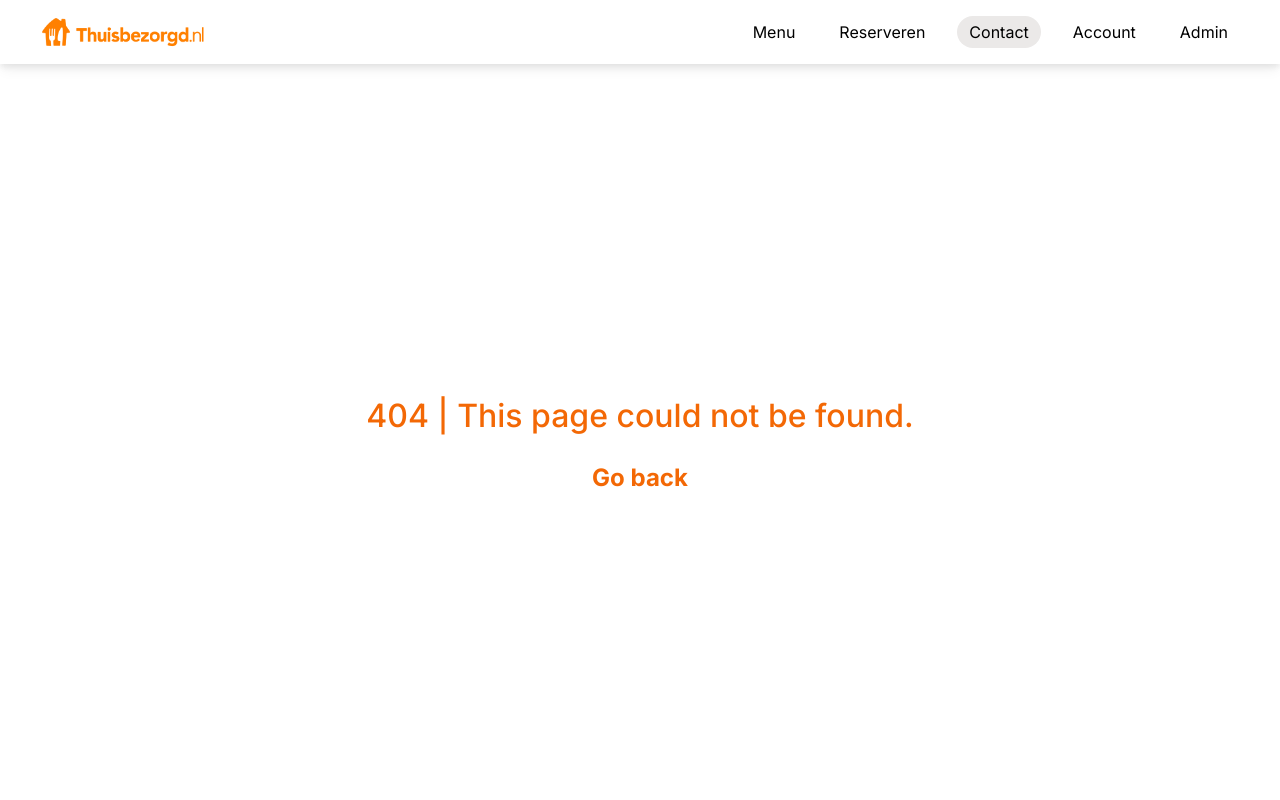
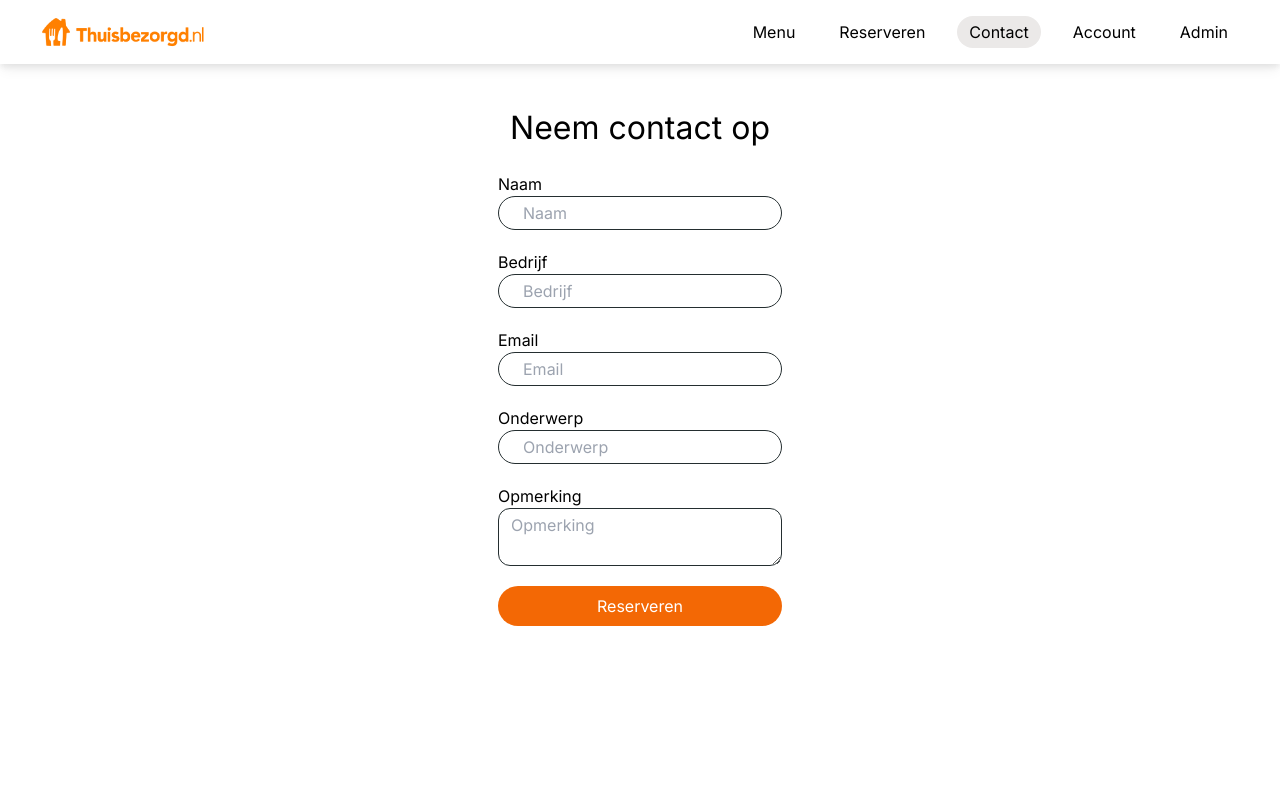
Before and after one commit to Rutger505/cafe-pronk-frontend, a Next.js app: page /contact in a window 1280 px wide. Before the commit this address had no page. Shown: the top 800 px of the page. Built offline with nearby package versions, Linux system fonts and the light colour scheme.

Commit message:
Create contact page

```diff
--- /dev/null
+++ b/src/app/contact/page.tsx
@@ -0,0 +1,108 @@
+"use client";
+
+import { useState } from "react";
+
+export default function Reserveren() {
+  const [formMessage, setFormMessage] = useState<string>("");
+
+  function onFormSubmit(event: React.FormEvent<HTMLFormElement>) {
+    event.preventDefault();
+
+    const formData = new FormData(event.currentTarget);
+    const name = formData.get("name") as string;
+    const business = formData.get("business") as string;
+    const email = formData.get("email") as string;
+    const subject = formData.get("subject") as string;
+    const comment = formData.get("comment") as string;
+
+    const apiUri = `${process.env.NEXT_PUBLIC_API_URL}/contact/${name}/${business}/${email}/${subject}/${comment}`;
+
+    console.log("Posting contact message to:", apiUri);
+    fetch(apiUri, { method: "POST" })
+      .then((response) => {
+        if (response.ok) {
+          setFormMessage("Bericht verstuurd");
+        } else {
+          setFormMessage("Er is iets misgegaan");
+        }
+      })
+      .catch((error) => {
+        console.error("Error posting contact:", error);
+        setFormMessage("Er is iets misgegaan");
+      });
+  }
+
+  return (
+    <main className="flex flex-col items-center px-24 py-10">
+      <h1 className={"text-center text-xl"}>Neem contact op</h1>
+
+      <form className={"mt-5 flex flex-col"} onSubmit={onFormSubmit}>
+        <label htmlFor="name">Naam</label>
+        <input
+          className={
+            "mb-5 rounded-button border-[1px] border-tertiary px-6 py-1"
+          }
+          type="text"
+          id="name"
+          name="name"
+          placeholder="Naam"
+          required
+        />
+
+        <label htmlFor="business">Bedrijf</label>
+        <input
+          className={
+            "mb-5 rounded-button border-[1px] border-tertiary px-6 py-1"
+          }
+          type="text"
+          id="business"
+          name="business"
+          placeholder="Bedrijf"
+        />
+
+        <label htmlFor={"email"}>Email</label>
+        <input
+          className={
+            "mb-5 rounded-button border-[1px] border-tertiary px-6 py-1"
+          }
+          type="email"
+          id="email"
+          name="email"
+          placeholder="Email"
+          required
+        />
+
+        <label htmlFor={"subject"}>Onderwerp</label>
+        <input
+          className={
+            "mb-5 rounded-button border-[1px] border-tertiary px-6 py-1"
+          }
+          type="text"
+          id="subject"
+          name="subject"
+          placeholder="Onderwerp"
+          required
+        />
+
+        <label htmlFor="comment">Opmerking</label>
+        <textarea
+          className={
+            "mb-5 rounded-normal border-[1px] border-tertiary px-3 py-1"
+          }
+          id="comment"
+          name="comment"
+          placeholder="Opmerking"
+          required
+        />
+
+        <button
+          className={"rounded-button bg-accent px-6 py-2 text-primary"}
+          type="submit"
+        >
+          Reserveren
+        </button>
+        <p>{formMessage}</p>
+      </form>
+    </main>
+  );
+}
```
